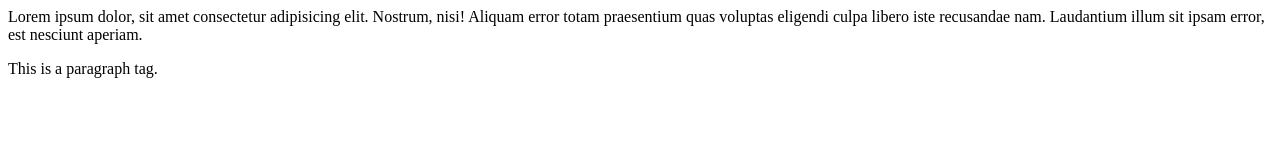
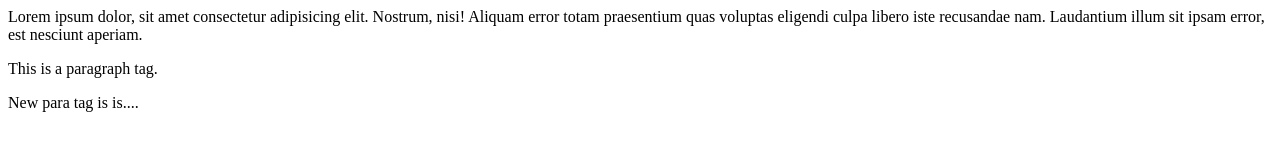
Before and after one commit to Gaurikabhatt27/Git_tutorial, a plain HTML site: page index.html in a window 1280 px wide. Drawn offline with Linux system fonts and the light colour scheme.

Commit message:
master branch changes

```diff
--- a/index.html
+++ b/index.html
@@ -11,5 +11,7 @@
         quas voluptas eligendi culpa libero iste recusandae nam. Laudantium illum sit ipsam error, est nesciunt aperiam.
     </div>
     <p>This is a paragraph tag.</p>
+
+    <p>New para tag is is....</p>
 </body>
 </html>
```
